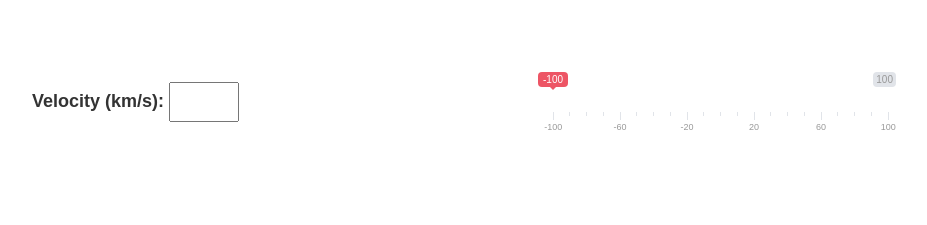
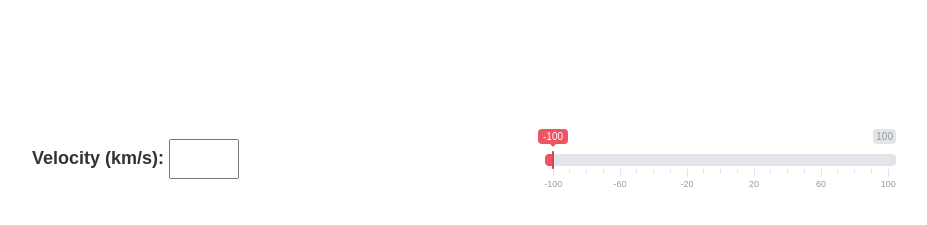
Before and after one commit to mdeggies/doppler-effect, a plain HTML site: page index.html in a window 1280 px wide. Shown: the part 385-610 px from the top of the page, without its empty margins (212-1139 px from the left). Drawn offline with nearby package versions, Linux system fonts and the light colour scheme.

Commit message:
pushing to heroku

```diff
--- a/libs/css/ion.rangeSlider.skinFlat.css
+++ b/libs/css/ion.rangeSlider.skinFlat.css
@@ -12,7 +12,7 @@
 .irs-bar,
 .irs-bar-edge,
 .irs-slider {
-    background: url(../img/sprite-skin-flat.png) repeat-x;
+    background: url("flat.png") repeat-x;
 }
 
 .irs {
--- a/style.css
+++ b/style.css
@@ -5,7 +5,7 @@ body {
 }
 
 .inputs {
-  padding-top: 40%;
+  padding-top: 45%;
   text-align: center;
 }
 
```
Also changed, not shown: main.js (+3 -7 lines), README.md, libs/css/flat.png (added).
